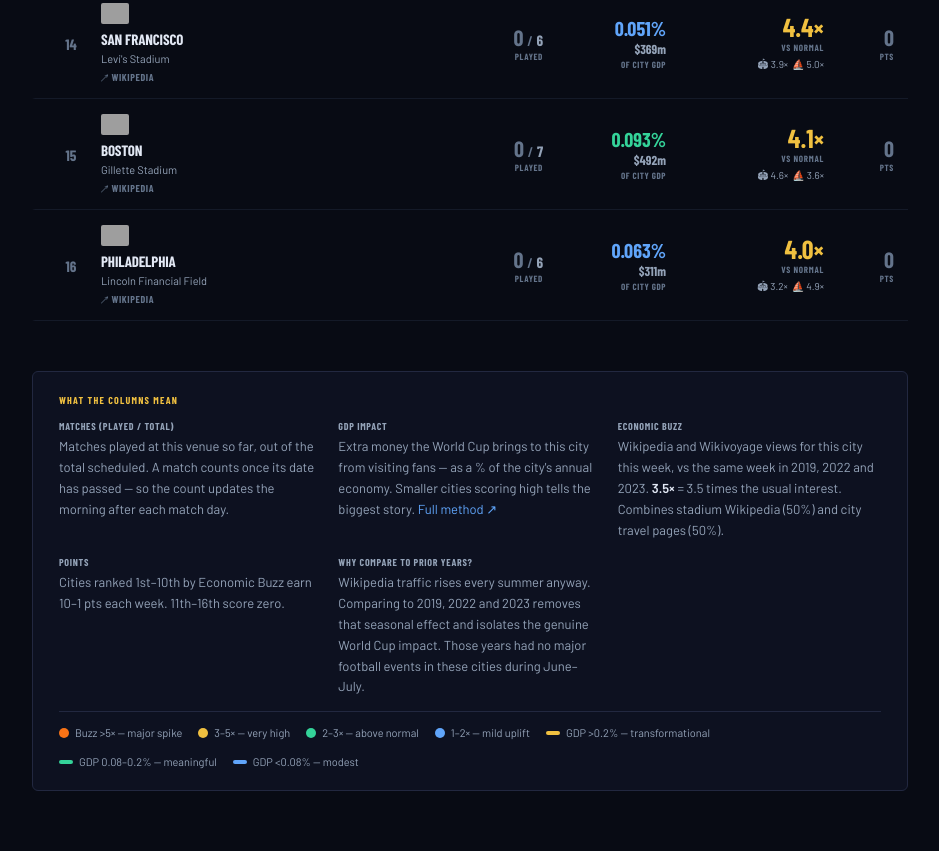
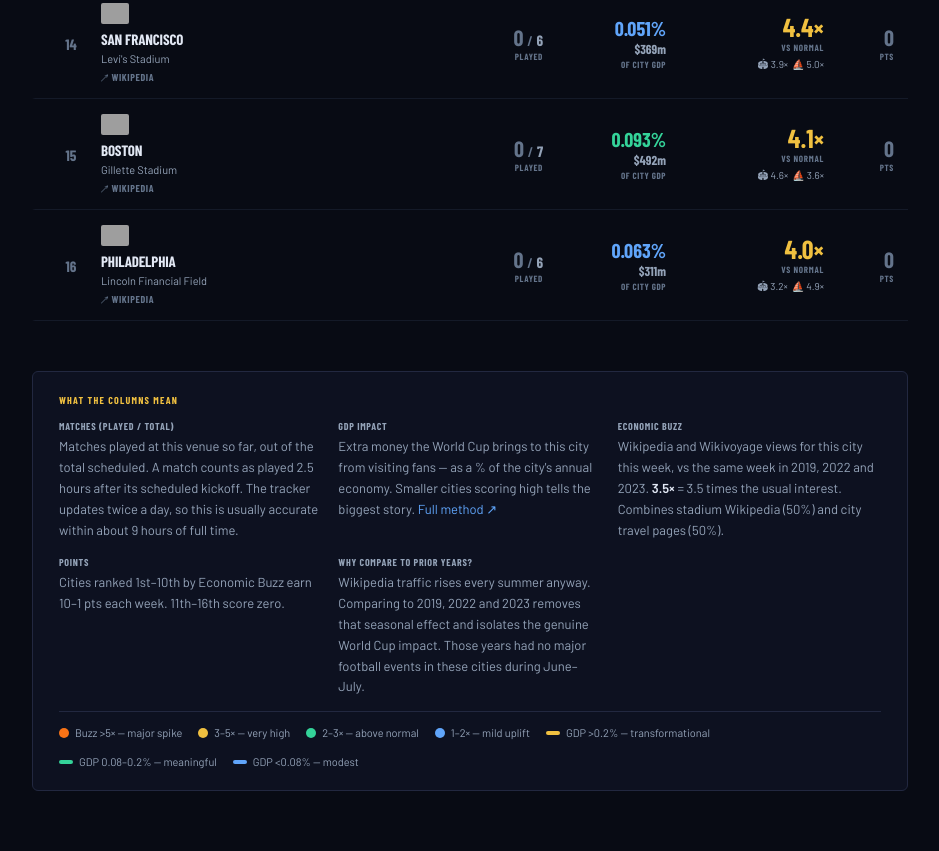
Before and after one commit to Tangerineman83/World-Cup-2026-Tracker, a plain HTML site: page index.html in a window 1280 px wide. Shown: the part 1693-2544 px from the top of the page, without its empty margins (170-1109 px from the left). Drawn offline with nearby package versions, Linux system fonts and the light colour scheme; grey boxes are pictures that could not be loaded; a web font is replaced by a local one.

Commit message:
Update index.html

```diff
--- a/index.html
+++ b/index.html
@@ -209,7 +209,7 @@
     <div class="notes-grid">
       <div>
         <div class="note-h">Matches (played / total)</div>
-        <div class="note-b">Matches played at this venue so far, out of the total scheduled. A match counts once its date has passed — so the count updates the morning after each match day.</div>
+        <div class="note-b">Matches played at this venue so far, out of the total scheduled. A match counts as played 2.5 hours after its scheduled kickoff. The tracker updates twice a day, so this is usually accurate within about 9 hours of full time.</div>
       </div>
       <div>
         <div class="note-h">GDP Impact</div>
```
